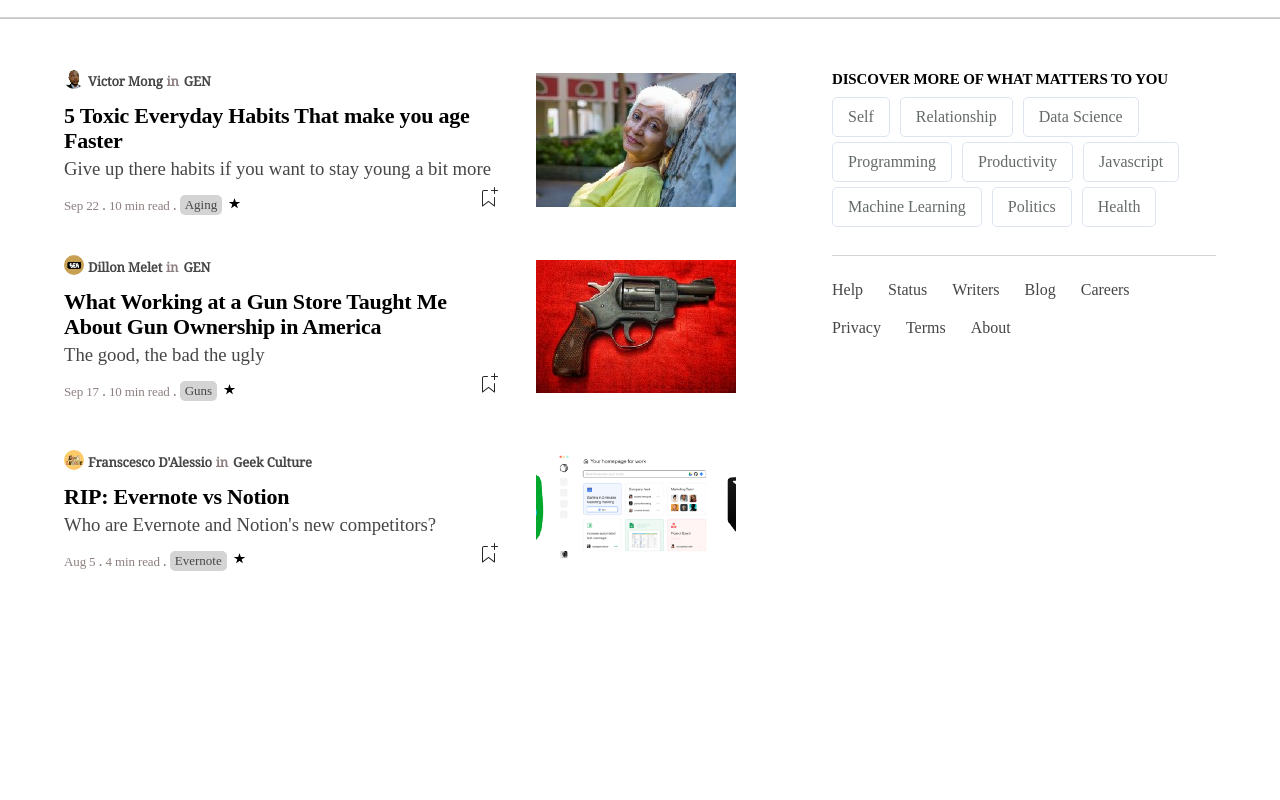
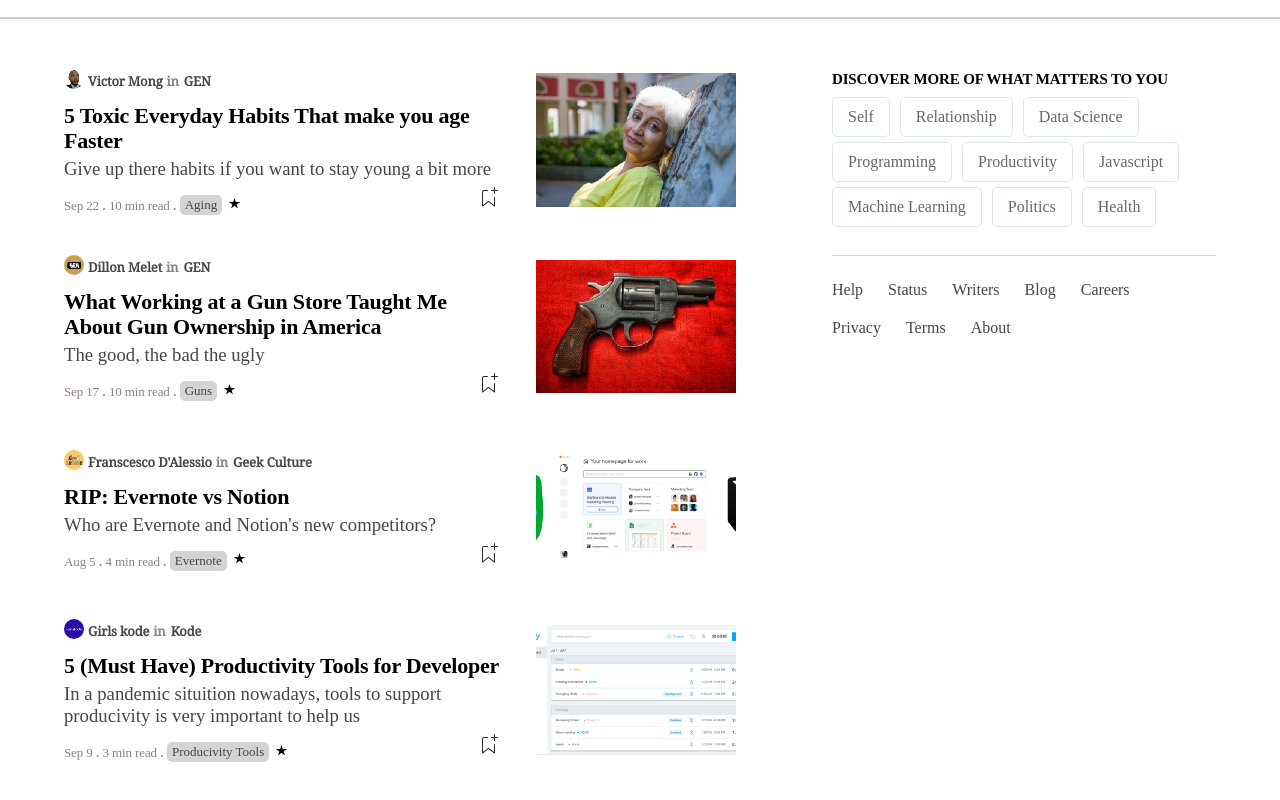
Before and after one commit to santhoshkumar-27/WebsiteMedium, a plain HTML site: page html/index.html in a window 1280 px wide. Shown: the part 826-1626 px from the top of the page. Before the commit the page ends 1445 px from the top, so only its background shows below. Drawn offline with Linux system fonts and the light colour scheme; a web font is replaced by a local one.

Commit message:
final commit

```diff
--- a/html/index.html
+++ b/html/index.html
@@ -903,6 +903,103 @@
                             </div>
                           </div>
                         </div>
+                        <div class="dr fa bh">
+                          <div class="fb a ab ai an ao">
+                            <div class="fd fe">
+                              <div class="ff">
+                                <div class="a ab ai">
+                                  <div>
+                                    <a href="#"
+                                      ><img
+                                        class="cc"
+                                        src="../images/content/dp/04.jpeg"
+                                        alt="Girls Kode"
+                                    /></a>
+                                  </div>
+                                  <div class="ef">
+                                    <div class="a ab ai al">
+                                      <a href="#" class="bs fg"
+                                        ><h4 class="ec dn bp es">
+                                          Girls kode
+                                        </h4></a
+                                      >
+                                      <div class="ef a ab al">
+                                        <h4 class="ec dn bp es fk">in</h4>
+                                        <a href="#" class="bs fg fl"
+                                          ><h4 class="ec dn bp es">
+                                            Kode
+                                          </h4></a
+                                        >
+                                      </div>
+                                    </div>
+                                  </div>
+                                </div>
+                              </div>
+                              <a href="#" class="bs">
+                                <div>
+                                  <h2 class="fi bt es fm">
+                                    5 (Must Have) Productivity Tools for Developer
+                                  </h2>
+                                </div>
+                                <div class="fh fj">
+                                  <h3 class="fg br">
+                                    In a pandemic situition nowadays, tools to support producivity is very important to help us
+                                  </h3>
+                                </div>
+                              </a>
+                              <div class="fh a ab ap an">
+                                <div class="fk a ab ai">
+                                  <div><span class="ec es">Sep 9</span></div>
+                                  <span class="en">.</span>
+                                  <div>
+                                    <span class="ec es">3 min read</span>
+                                  </div>
+                                  <span class="en">.</span>
+                                  <a href="#" class="bs fg ec">
+                                    <div class="fo ez fp">Producivity Tools</div>
+                                  </a>
+                                  <div class="fl">
+                                    <svg
+                                      class="star-15px_svg__svgIcon-use"
+                                      width="15"
+                                      height="15"
+                                      viewBox="0 0 15 15"
+                                      aria-label="Member only content"
+                                    >
+                                      <path
+                                        d="M7.44 2.32c.03-.1.09-.1.12 0l1.2 3.53a.29.29 0 0 0 .26.2h3.88c.11 0 .13.04.04.1L9.8 8.33a.27.27 0 0 0-.1.29l1.2 3.53c.03.1-.01.13-.1.07l-3.14-2.18a.3.3 0 0 0-.32 0L4.2 12.22c-.1.06-.14.03-.1-.07l1.2-3.53a.27.27 0 0 0-.1-.3L2.06 6.16c-.1-.06-.07-.12.03-.12h3.89a.29.29 0 0 0 .26-.19l1.2-3.52z"
+                                      ></path>
+                                    </svg>
+                                  </div>
+                                </div>
+                                <div class="fn">
+                                  <a href="#" class="af">
+                                    <svg
+                                      width="25"
+                                      height="25"
+                                      viewBox="0 0 25 25"
+                                      fill="none"
+                                      class="lk"
+                                    >
+                                      <path
+                                        d="M18 2.5a.5.5 0 0 1 1 0V5h2.5a.5.5 0 0 1 0 1H19v2.5a.5.5 0 1 1-1 0V6h-2.5a.5.5 0 0 1 0-1H18V2.5zM7 7a1 1 0 0 1 1-1h3.5a.5.5 0 0 0 0-1H8a2 2 0 0 0-2 2v14a.5.5 0 0 0 .8.4l5.7-4.4 5.7 4.4a.5.5 0 0 0 .8-.4v-8.5a.5.5 0 0 0-1 0v7.48l-5.2-4a.5.5 0 0 0-.6 0l-5.2 4V7z"
+                                        fill="#292929"
+                                      ></path>
+                                    </svg>
+                                  </a>
+                                </div>
+                              </div>
+                            </div>
+                            <div>
+                              <a href="#" class="af"
+                                ><img
+                                  src="../images/content/pic/04.png"
+                                  class="fc"
+                                  alt="Victor Mong"
+                              /></a>
+                            </div>
+                          </div>
+                        </div>
                       </div>
                     </div>
                     <div class="we zg af wf">
```
